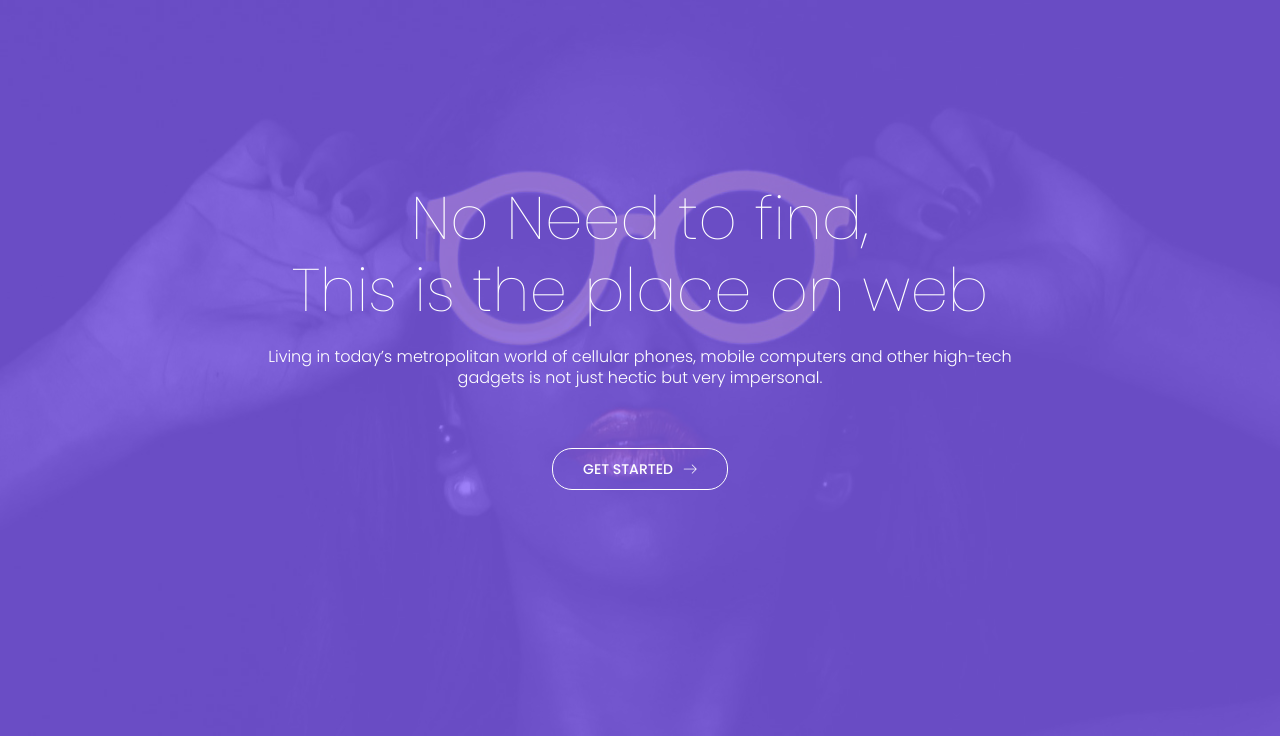
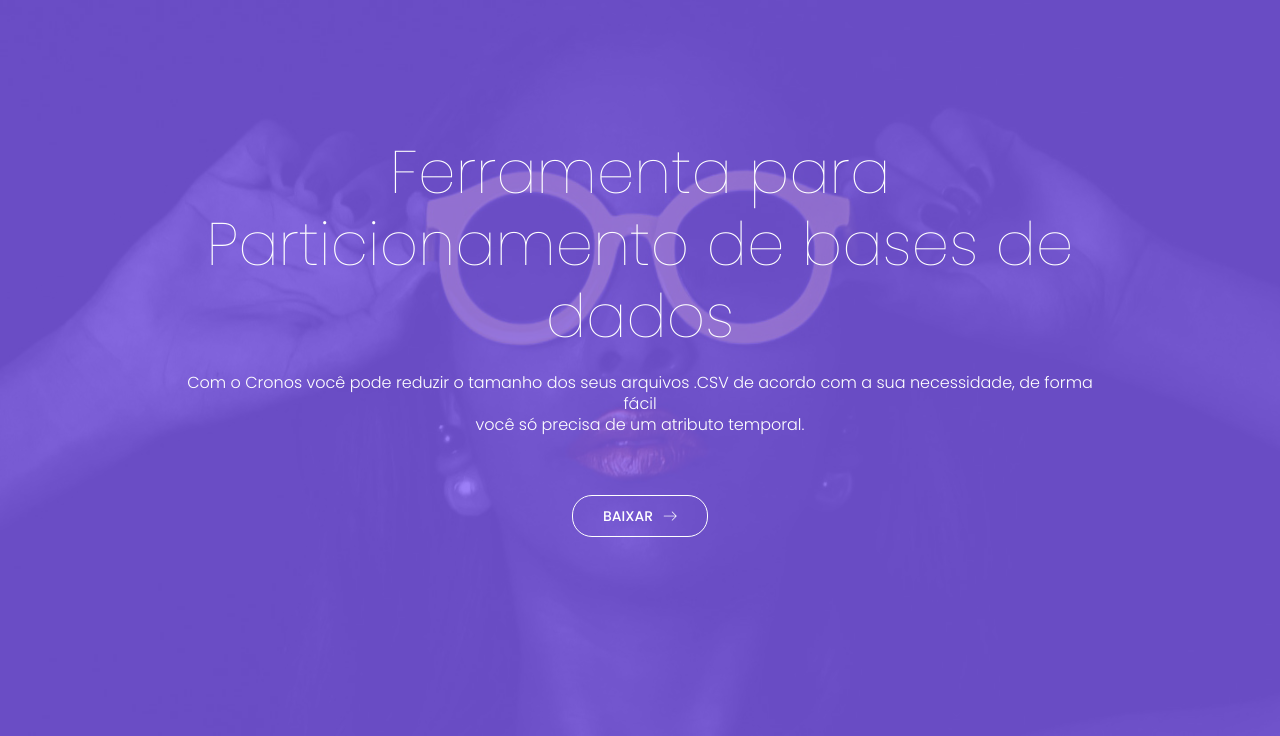
Before and after one commit to raulvitorl/raulvitorl.github.io, a plain HTML site: page index.html in a window 1280 px wide. Shown: the part 64-800 px from the top of the page. Drawn offline with nearby package versions, Linux system fonts and the light colour scheme.

Commit message:
Atualização no index.
Texto substituido.

```diff
--- a/index.html
+++ b/index.html
@@ -57,10 +57,10 @@
 				<div class="row fullscreen align-items-center justify-content-center">
 					<div class="col-lg-10">
 						<div class="banner-content text-center">
-							<h1 class="text-white">No Need to find, <br>
-							This is the place on web</h1>
-							<p class="text-white">Living in today’s metropolitan world of cellular phones, mobile computers and other high-tech <br> gadgets is not just hectic but very impersonal.</p>
-							<a href="#" class="primary-btn d-inline-flex align-items-center"><span class="mr-10">Get Started</span><span class="lnr lnr-arrow-right"></span></a>
+							<h1 class="text-white">Ferramenta para <br>
+							Particionamento de bases de dados</h1>
+							<p class="text-white">Com o Cronos você pode reduzir o tamanho dos seus arquivos .CSV de acordo com a sua necessidade, de forma fácil <br> você só precisa de um atributo temporal.</p>
+							<a href="https://github.com/raulvitorl/CRONOS/raw/master/Cronos.jar" class="primary-btn d-inline-flex align-items-center"><span class="mr-10">Baixar</span><span class="lnr lnr-arrow-right"></span></a>
 						</div>
 					</div>
 				</div>
```
